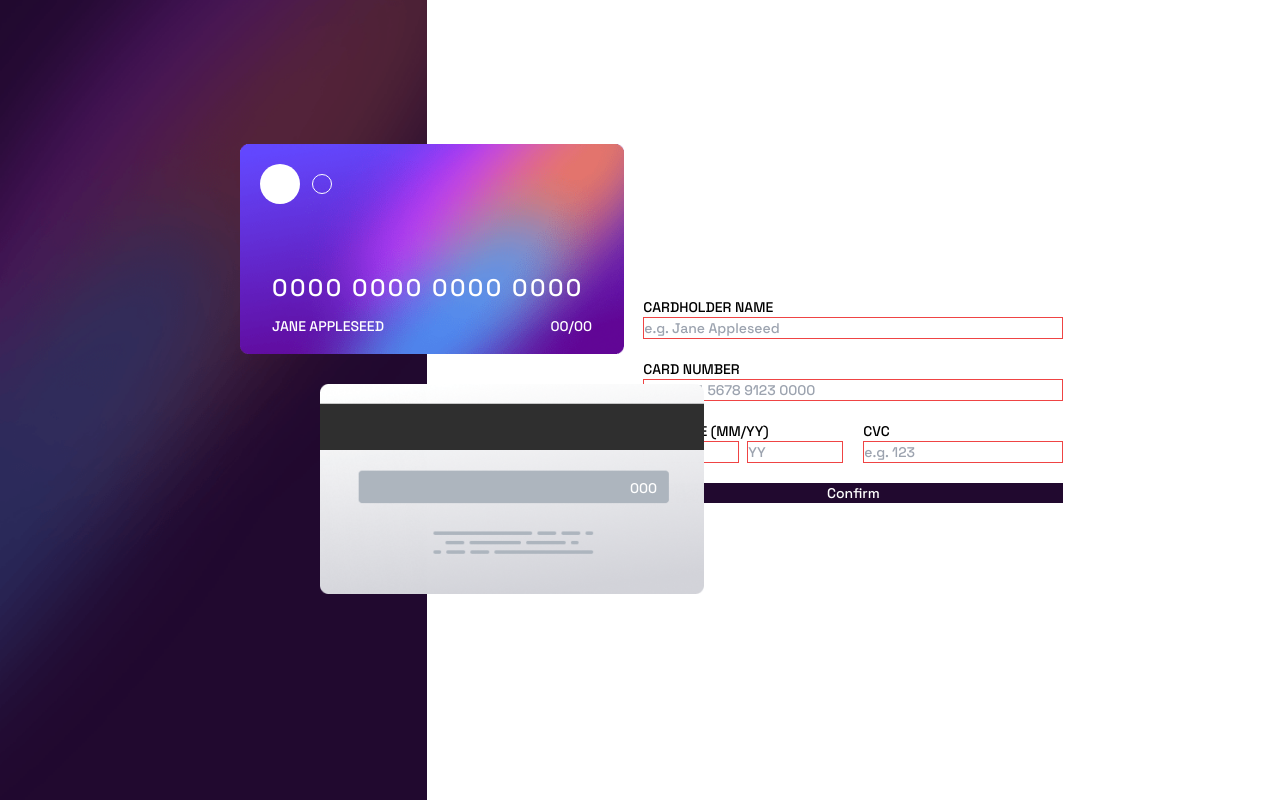
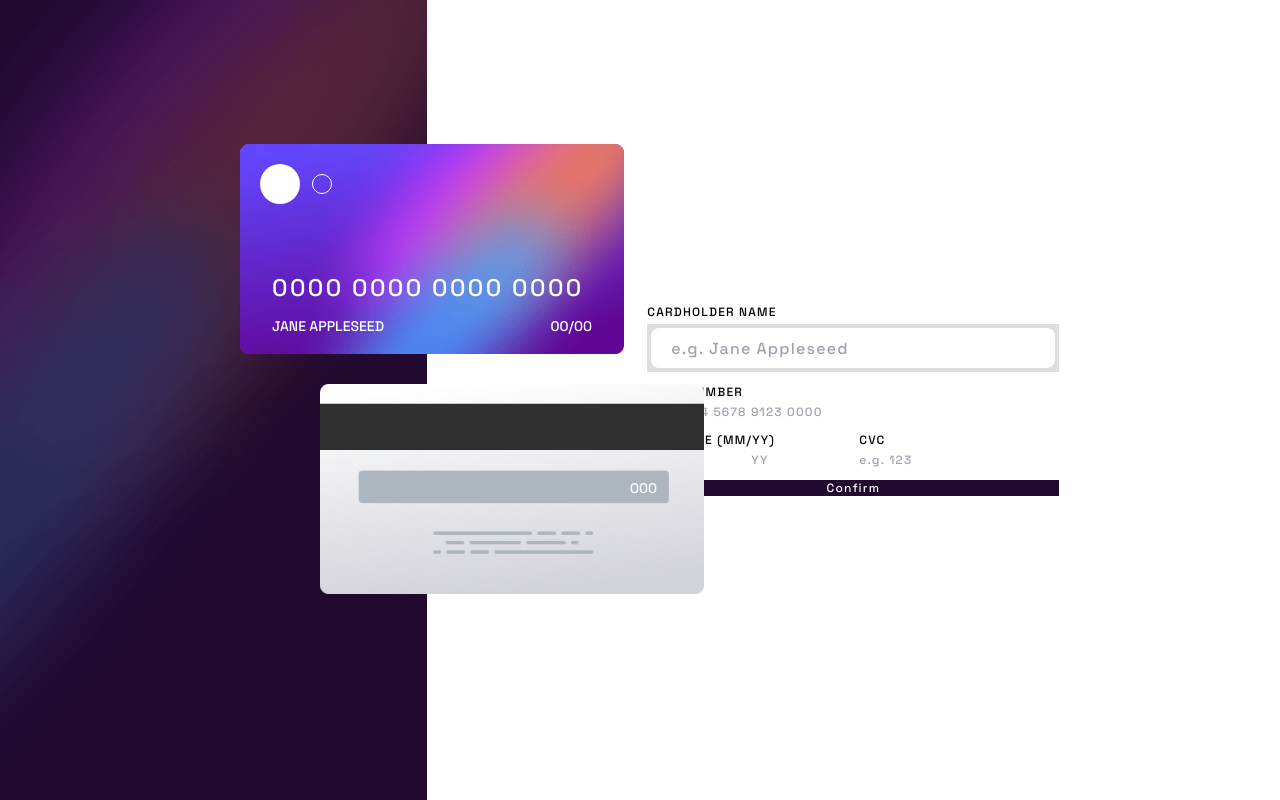
Before and after one commit to f1x3d49/frontendmentor-interactivecarddetailsform, a React (Create React App) app in the folder frontend/: page / in a window 1280 px wide. Built offline with nearby package versions, Linux system fonts and the light colour scheme.

Commit message:
doing the form

```diff
--- a/frontend/src/components/Component.js
+++ b/frontend/src/components/Component.js
@@ -2,23 +2,29 @@ import React from "react";
 
 const Component = () => {
   return (
-    <form className="grid grid-cols-2 gap-5 text-sm max-w-md">
-      <div className="flex flex-col col-span-2">
+    <form className="grid grid-cols-2 gap-3 tracking-widest text-xs  max-w-md">
+      <div className="flex flex-col gap-1 col-span-2">
         <label>CARDHOLDER NAME</label>
-        <input type="text" placeholder="e.g. Jane Appleseed" />
+        <div className="p-1 bg-lgviolet">
+          <input
+            type="text"
+            placeholder="e.g. Jane Appleseed"
+            className="h-8 w-full p-5 text-base text-lgviolet rounded-lg focus:outline-none"
+          />
+        </div>
       </div>
-      <div className="flex flex-col col-span-2">
+      <div className="flex flex-col gap-1 col-span-2">
         <label>CARD NUMBER</label>
         <input type="text" placeholder="e.g. 1234 5678 9123 0000" />
       </div>
-      <div className="flex flex-col w-full justify-between">
+      <div className="flex flex-col gap-1 w-full justify-between">
         <label className="">EXP. DATE (MM/YY)</label>
         <div className="flex gap-2">
           <input type="text" placeholder="MM" className="w-24" />
           <input type="text" placeholder="YY" className="w-24" />
         </div>
       </div>
-      <div className="flex flex-col w-full">
+      <div className="flex flex-col gap-1   ">
         <label>CVC</label>
         <input type="text" placeholder="e.g. 123" />
       </div>
--- a/frontend/src/index.css
+++ b/frontend/src/index.css
@@ -14,8 +14,4 @@
     --color-dgviolet: 279deg 6% 55%;
     --color-vdviolet: 278deg 68% 11%;
   }
-
-  input {
-    @apply border border-red-500 focus:outline-none;
-  }
 }
```
Also changed, not shown: 1 other file (tests, documents, lock files or other folders).
